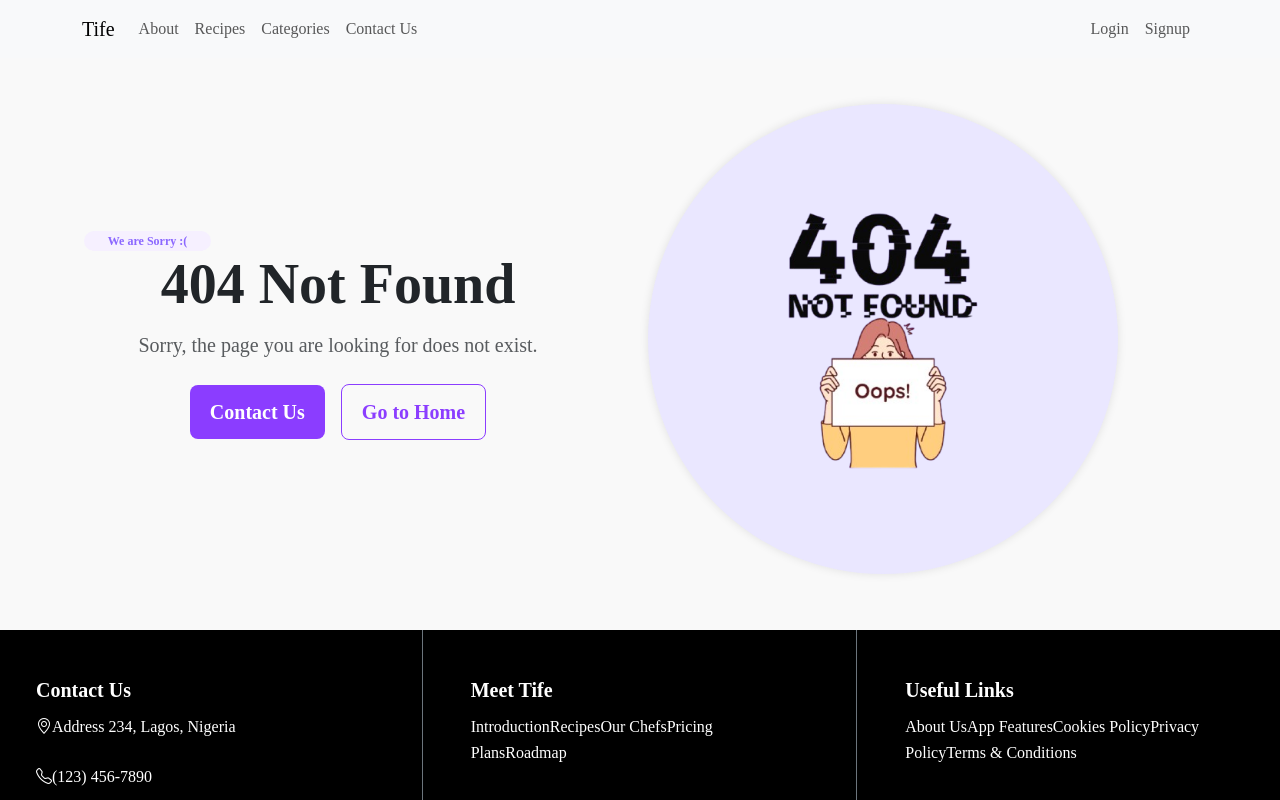
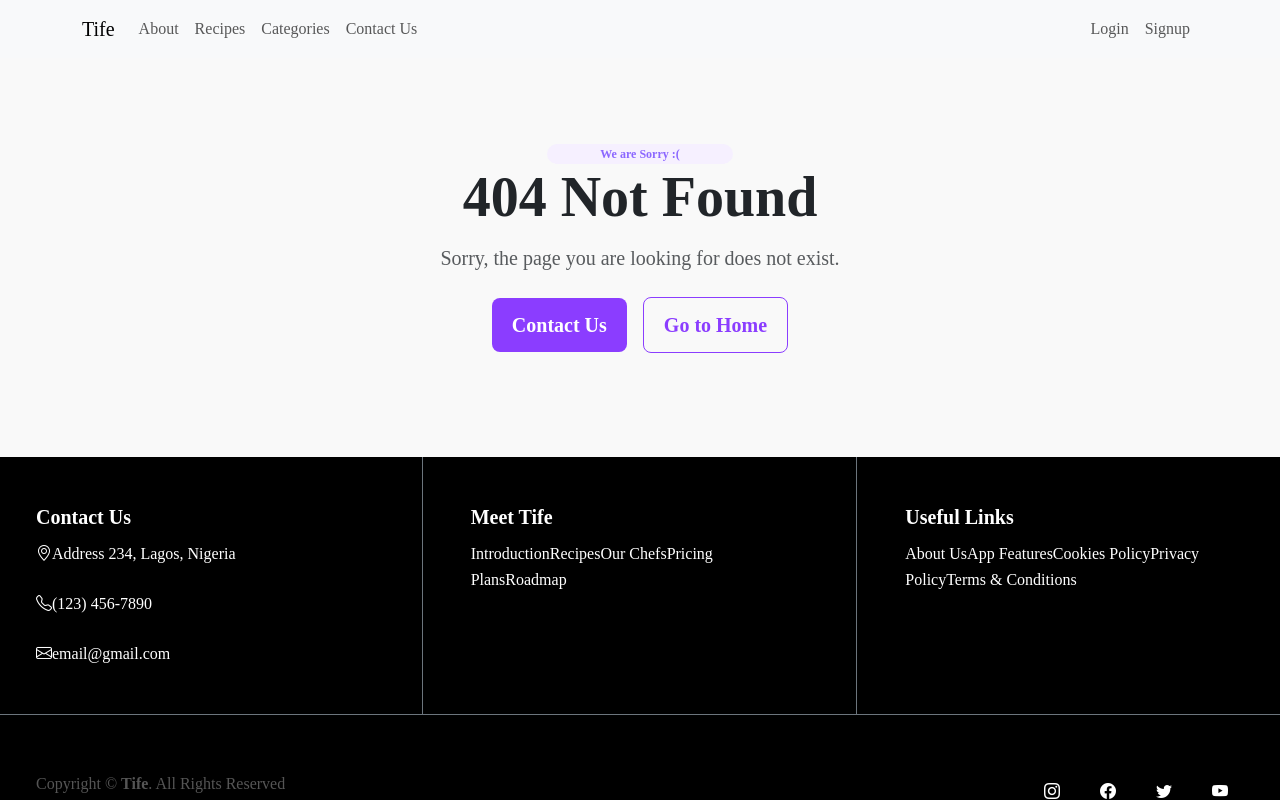
Before and after one commit to Ayomide2604/Tife-Recipe-Frontend, a React (Vite) app: page /recipes/1 in a window 1280 px wide. Shown: the top 800 px of the page. Built offline with nearby package versions, Linux system fonts and the light colour scheme; no server answers.

Commit message:
modified 404 error page

```diff
--- a/src/components/partials/ErrorPage.jsx
+++ b/src/components/partials/ErrorPage.jsx
@@ -5,11 +5,14 @@ const ErrorPage = () => {
 		<Container fluid className="error-page-container  p-5 ">
 			<Row>
 				<Col
-					lg={6}
-					md={6}
+					lg={12}
+					md={12}
+					sm={12}
 					className="error-text  text-center p-2 d-flex flex-column justify-content-center p-5 "
 				>
-					<span className="badge badge-pill col-3">We are Sorry :(</span>
+					<span className="badge badge-pill col-2 align-self-center">
+						We are Sorry :(
+					</span>
 					<h1>404 Not Found</h1>
 					<p>Sorry, the page you are looking for does not exist.</p>
 					<div>
@@ -31,13 +34,13 @@ const ErrorPage = () => {
 						</Link>
 					</div>
 				</Col>
-				<Col lg={6} md={6} className="p-2">
+				{/* <Col lg={6} md={6} className="p-2">
 					<img
 						src="/error2.png"
 						alt="error"
 						className="error-image rounded-circle shadow-4-strong"
 					/>
-				</Col>
+				</Col> */}
 			</Row>
 		</Container>
 	);
```
